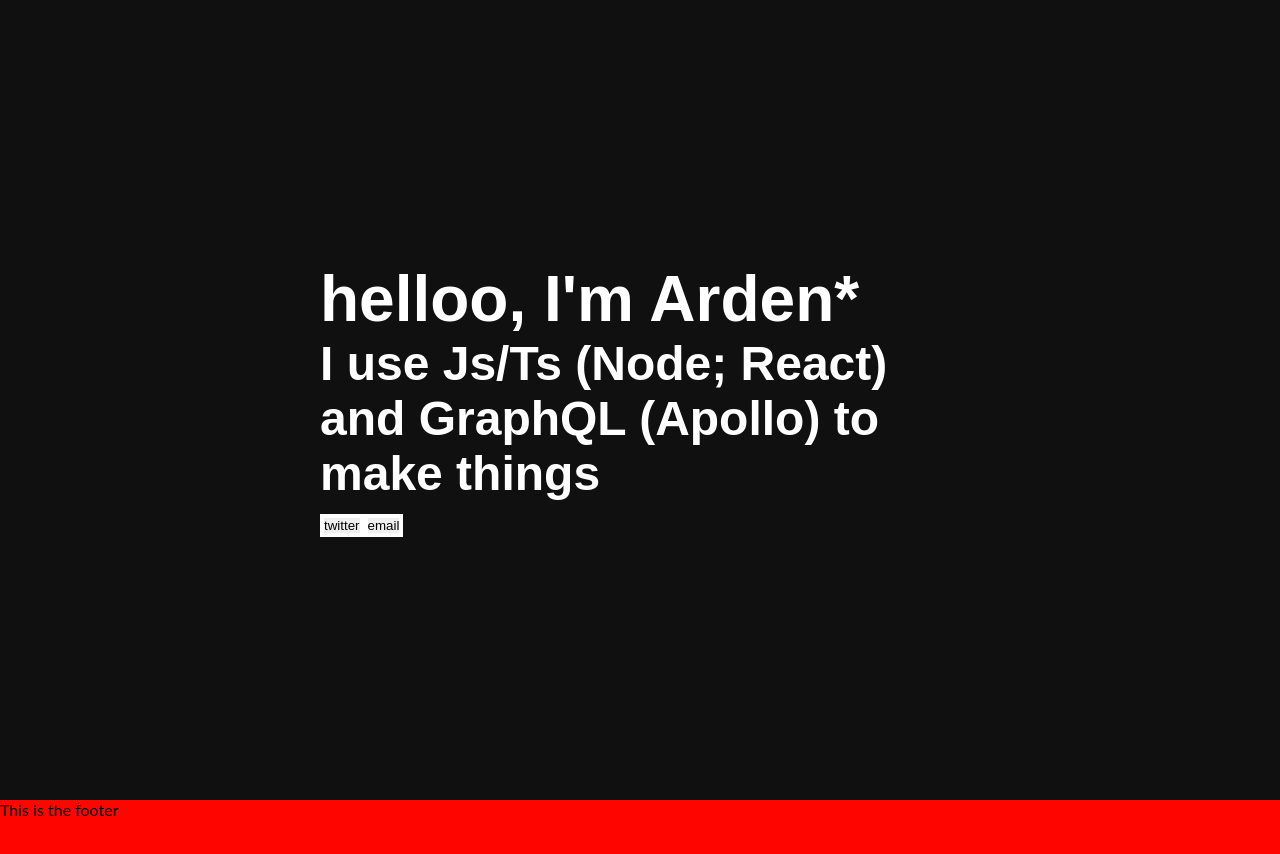
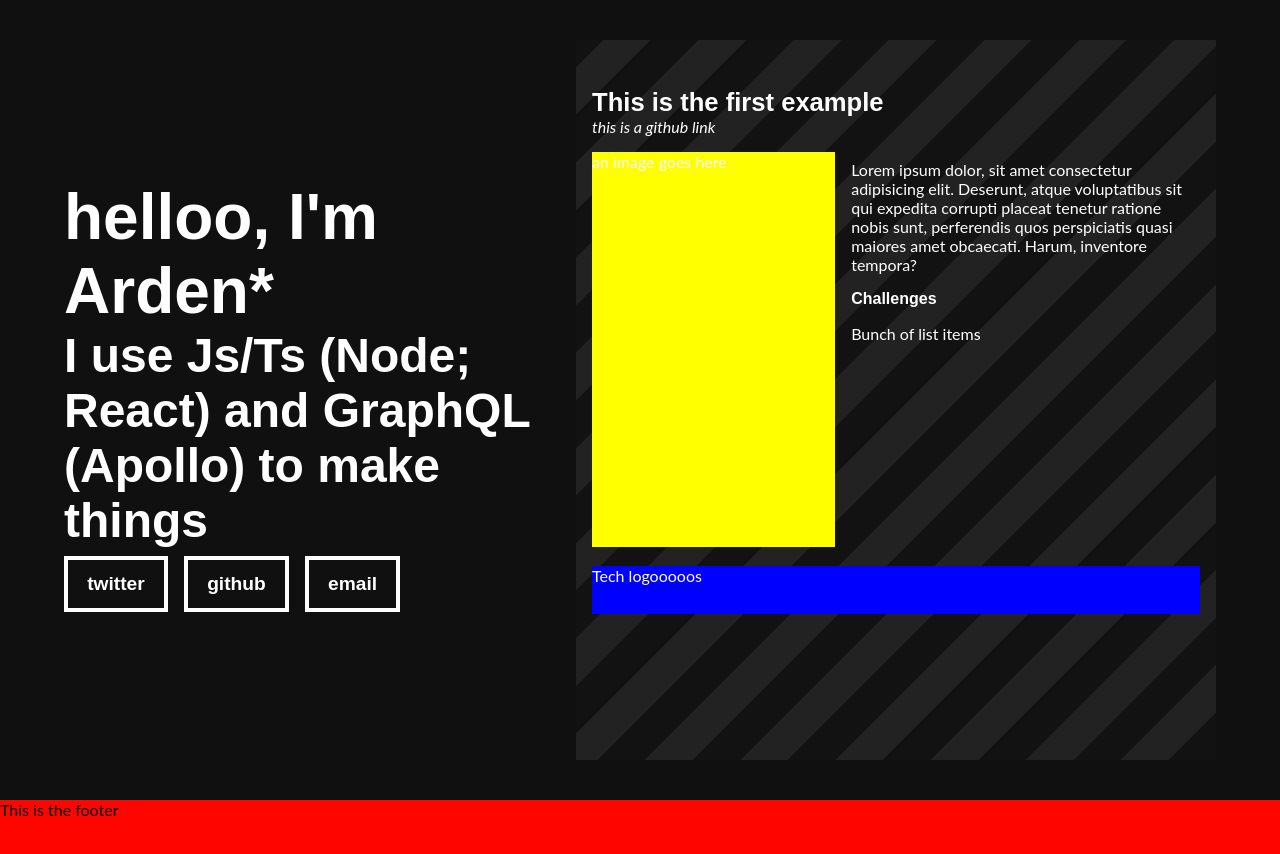
Before and after one commit to ArdenJ/ardenj.github.io, a React (Create React App) app: page / in a window 1280 px wide. Shown: the top 854 px of the page. Built offline with nearby package versions, Linux system fonts and the light colour scheme; a web font is replaced by a local one.

Commit message:
continued developing layout

```diff
--- a/src/App.tsx
+++ b/src/App.tsx
@@ -10,8 +10,9 @@ import Header from './components/Header/Header'
 import Footer from './components/Footer/Footer'
 import Links from './components/Links/Links'
 import Section from './components/Section/Section'
+import Example from './components/Example/Example'
 
-const links = ['twitter', 'email']
+const links = ['twitter', 'github', 'email']
 
 const App: React.FC = () => {
   return (
@@ -27,7 +28,9 @@ const App: React.FC = () => {
             <p></p>
             <Links links={links} />
           </Header>
-          <Section></Section>
+          <Section>
+            <Example />
+          </Section>
         </Main>
         <div className="footer" style={{ height: '26vh' }}>
           <Footer>This is the footer</Footer>
--- /dev/null
+++ b/src/components/Example/Example.styled.js
@@ -0,0 +1,70 @@
+import styled from 'styled-components'
+
+export const StyledExample = styled.article`
+  height: 100%;
+  width: 100%;
+  background: repeating-linear-gradient(
+    -45deg,
+    #121212 0%,
+    #121212 3.5%,
+    #222222 3.5%,
+    #222222 7%
+  );
+  display: grid;
+  grid-template-areas:
+    'title'
+    'details'
+    'technologies';
+  grid-template-rows: auto 2fr 1fr;
+  padding: 1rem;
+
+  .title {
+    grid-area: title;
+    padding: 2rem 0 1rem 0;
+
+    > h2 {
+      font-size: 1.6rem;
+    }
+
+    > h3 {
+      font-family: 'Lato', sans-serif;
+      font-style: italic;
+      font-weight: 400;
+      font-size: 1rem;
+    }
+  }
+
+  .details {
+    grid-area: details;
+
+    display: grid;
+    grid-template-areas: 'imageContainer textContainer';
+    grid-template-columns: 40% 60%;
+
+    > .imageContainer {
+      grid-area: imageContainer;
+      background-color: yellow;
+    }
+
+    > .textContainer {
+      grid-area: textContainer;
+      padding: 0 1rem;
+      p,
+      h4,
+      li {
+        padding: 0.5rem 0;
+      }
+
+      ul {
+        list-style: none;
+      }
+    }
+  }
+  .techContainer {
+    grid-area: technologies;
+    height: 3rem;
+    margin: 1.2rem 0 0;
+    vertical-align: middle;
+    background-color: blue;
+  }
+`
--- /dev/null
+++ b/src/components/Example/Example.tsx
@@ -0,0 +1,36 @@
+import React from 'react'
+
+import { StyledExample } from './Example.styled'
+
+interface Props {}
+
+const Example: React.FC<Props> = () => {
+  return (
+    <StyledExample>
+      <div className="title">
+        <h2>This is the first example</h2>
+        <h3>
+          <a>this is a github link</a>
+        </h3>
+      </div>
+      <div className="details">
+        <div className="imageContainer">an image goes here</div>
+        <div className="textContainer">
+          <p>
+            Lorem ipsum dolor, sit amet consectetur adipisicing elit. Deserunt,
+            atque voluptatibus sit qui expedita corrupti placeat tenetur ratione
+            nobis sunt, perferendis quos perspiciatis quasi maiores amet
+            obcaecati. Harum, inventore tempora?
+          </p>
+          <h4>Challenges</h4>
+          <ul>
+            <li>Bunch of list items</li>
+          </ul>
+        </div>
+      </div>
+      <div className="techContainer">Tech logooooos</div>
+    </StyledExample>
+  )
+}
+
+export default Example
--- a/src/components/Header/Header.styled.js
+++ b/src/components/Header/Header.styled.js
@@ -2,6 +2,7 @@ import styled from 'styled-components'
 
 export const StyledHeader = styled.header`
   grid-area: header;
-  max-width: 50vw;
+
+  max-width: 40vw;
   font-weight: 900;
 `
--- a/src/components/Links/Links.styled.js
+++ b/src/components/Links/Links.styled.js
@@ -1,6 +1,16 @@
 import styled from 'styled-components'
 
 export const StyledLink = styled.button`
-  background-color: none;
+  background-color: transparent;
+  text-decoration: none;
+  font-weight: 700;
+  font-size: 1.2rem;
+  margin: 0.5rem;
+  padding: 0.8rem 1.2rem;
   border: 4px solid ${({ theme }) => theme.textLight};
+  color: ${({ theme }) => theme.textLight};
+
+  &:first-child {
+    margin: 0.5rem 0.5rem 0.5rem 0;
+  }
 `
--- a/src/components/Section/Section.tsx
+++ b/src/components/Section/Section.tsx
@@ -1,7 +1,7 @@
 import React, { ReactElement } from 'react'
 
-interface Props {}
+import { StyledSection } from './Sections.styled'
 
-export default function Section({}: Props): ReactElement {
-  return <div></div>
+export default function Section(props: any) {
+  return <StyledSection>{props.children}</StyledSection>
 }
--- a/src/components/Section/Sections.styled.js
+++ b/src/components/Section/Sections.styled.js
@@ -1,7 +1,9 @@
 import styled from 'styled-components'
 
-export const StyledSection = styled.Sectiion`
+export const StyledSection = styled.section`
   grid-area: section;
-  max-width: 50vw;
   background-color: ${({ theme }) => theme.bodyAccent2};
+  height: 90vh;
+  width: calc(100vw / 2);
+  /* box-shadow: 0px 0px 50px 0px rgba(0, 0, 0, 0.5); */
 `
```
